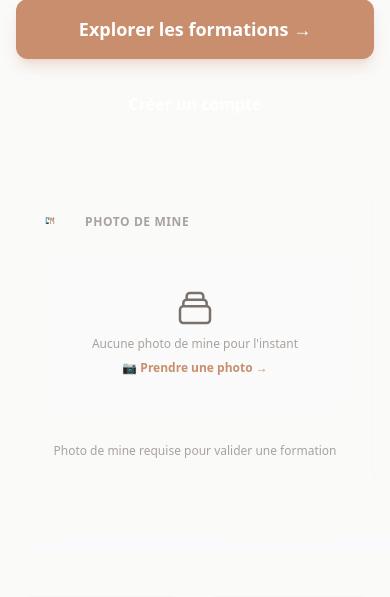
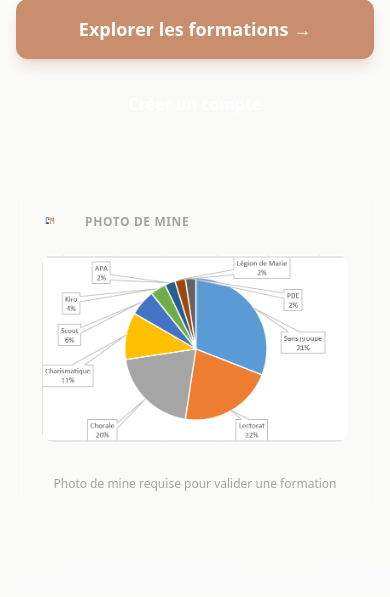
Before and after one commit to mamelk/Geomanager, a Django app: page / in a window 390 px wide. Shown: the part 436-1033 px from the top of the page. Run offline with Django 5.2, Linux system fonts and the light colour scheme; data that the repository does not hold is empty; some libraries are stand-ins or nearby versions.

Commit message:
Feat: add static mine photo placeholder on homepage
- add a static fallback image on the homepage when the learner has no
  uploaded mine photo, using a <picture> tag with /static/img/mine.jpg
  and /static/img/mine.png (responsive sources).
- ship the placeholder images in courses/static/img.
- keep the existing dynamic mine_photo behavior when available.

Co-Authored-By: Codebuff <noreply@codebuff.com>

```diff
--- a/courses/templates/courses/home.html
+++ b/courses/templates/courses/home.html
@@ -64,20 +64,18 @@
                         </svg>
                         <div class="text-xs text-stone-400 uppercase tracking-wider font-semibold">Photo de mine</div>
                     </div>
+                    {# Photo de mine — priorité : Media apprenant > placeholder fixe #}
                     {% if mine_photo %}
                         <img src="{{ mine_photo.url }}" alt="Photo de mine de l'apprenant"
                              class="w-full rounded-xl border border-white/20 object-cover max-h-56">
                     {% else %}
-                        <div class="w-full rounded-xl border-2 border-dashed border-white/20 bg-white/5 flex flex-col items-center justify-center py-8">
-                            <svg width="40" height="40" viewBox="0 0 24 24" fill="none" stroke="currentColor" stroke-width="1.5" class="text-stone-500 mb-2">
-                                <path stroke-linecap="round" stroke-linejoin="round" d="M19 11H5m14 0a2 2 0 012 2v6a2 2 0 01-2 2H5a2 2 0 01-2-2v-6a2 2 0 012-2m14 0V9a2 2 0 00-2-2M5 11V9a2 2 0 012-2m0 0V5a2 2 0 012-2h6a2 2 0 012 2v2M7 7h10"/>
-                            </svg>
-                            <p class="text-xs text-stone-400">Aucune photo de mine pour l'instant</p>
-                            <a href="{% url 'courses:media_photo_upload' %}"
-                               class="mt-2 text-xs font-semibold text-brand-copper hover:text-brand-copper-dark transition">
-                                📷 Prendre une photo &rarr;
-                            </a>
-                        </div>
+                        {# Placeholder statique housé dans le template, pas de dépendance storage #}
+                        <picture>
+                            <source media="(min-width: 1024px)" type="image/jpeg" srcset="/static/img/mine.jpg">
+                            <source media="(min-width: 640px)" type="image/png" srcset="/static/img/mine.png">
+                            <img src="/static/img/mine.png" alt="Photo de mine (illustration)"
+                                 class="w-full rounded-xl border border-white/20 object-cover max-h-56">
+                        </picture>
                     {% endif %}
                     <div class="mt-4 pt-4 border-t border-white/10 text-center">
                         <p class="text-xs text-stone-400">
```
Also changed, not shown: courses/static/img/mine.jpg (added), courses/static/img/mine.png (added).
